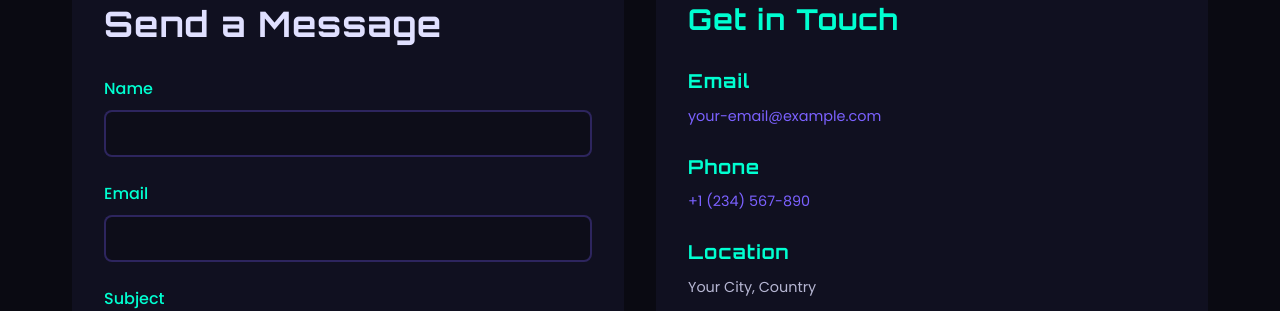
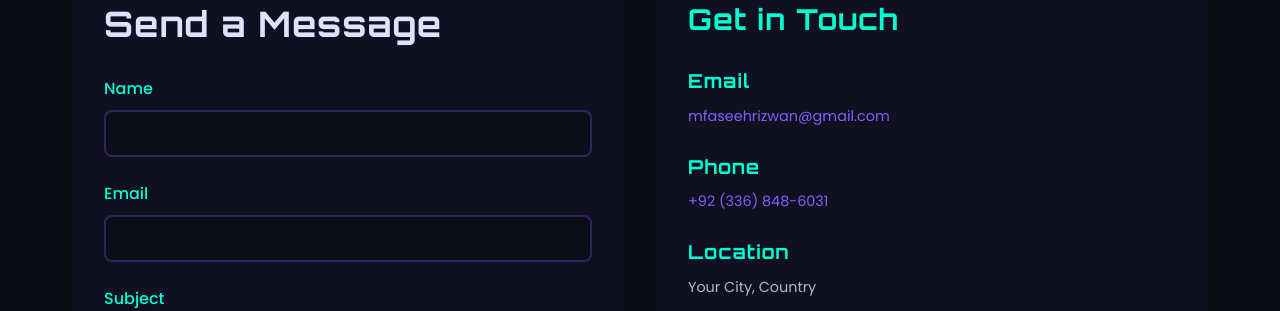
Before and after one commit to FaseehRizwan/portfolio, a Jekyll site: the page built from contact/index.html, in a window 1280 px wide and 900 px high. Shown: the part 331-642 px from the top of the window. Built offline with Jekyll 4.4.1, drawn with Linux system fonts in a browser that asks for light colours.

Commit message:
Update index.html

```diff
--- a/contact/index.html
+++ b/contact/index.html
@@ -38,11 +38,11 @@ title: Contact
       <h2>Get in Touch</h2>
       <div class="info-card">
         <h3>Email</h3>
-        <p><a href="mailto:mfaseehrizwan@gmail.com">your-email@example.com</a></p>
+        <p><a href="mailto:mfaseehrizwan@gmail.com">mfaseehrizwan@gmail.com</a></p>
       </div>
       <div class="info-card">
         <h3>Phone</h3>
-        <p><a href="tel:+1234567890">+1 (234) 567-890</a></p>
+        <p><a href="tel:+923368486031">+92 (336) 848-6031</a></p>
       </div>
       <div class="info-card">
         <h3>Location</h3>
```
